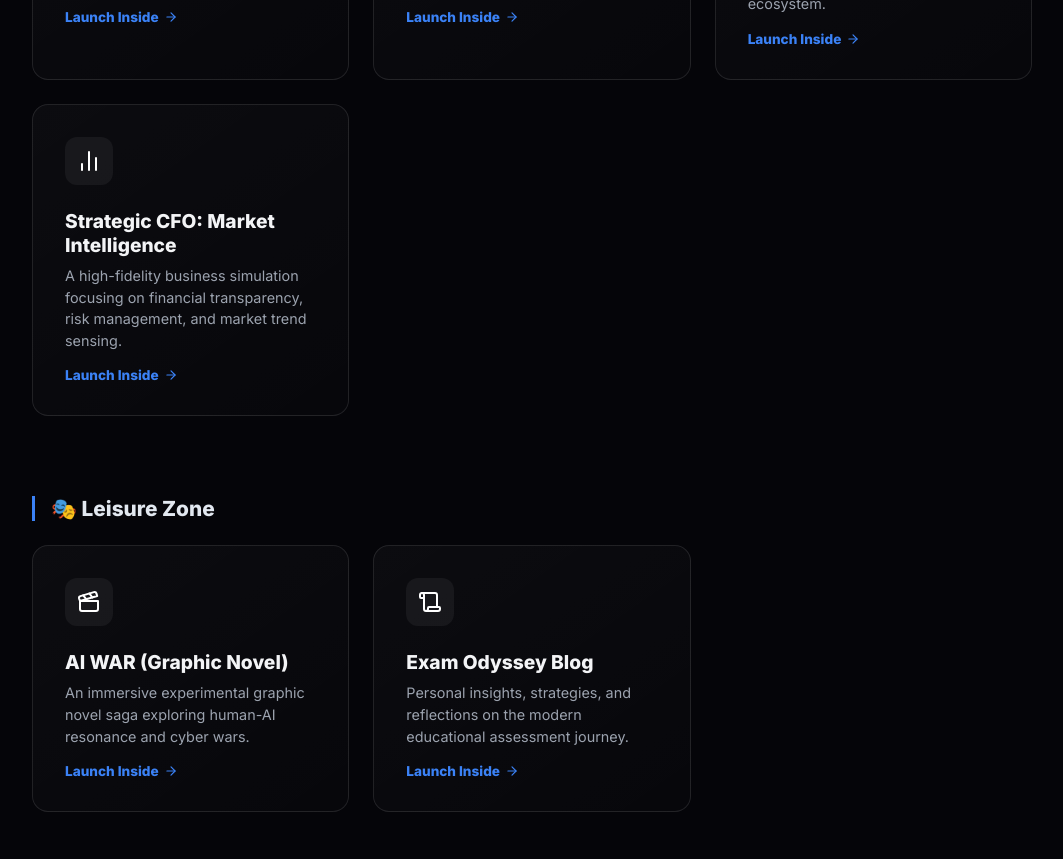
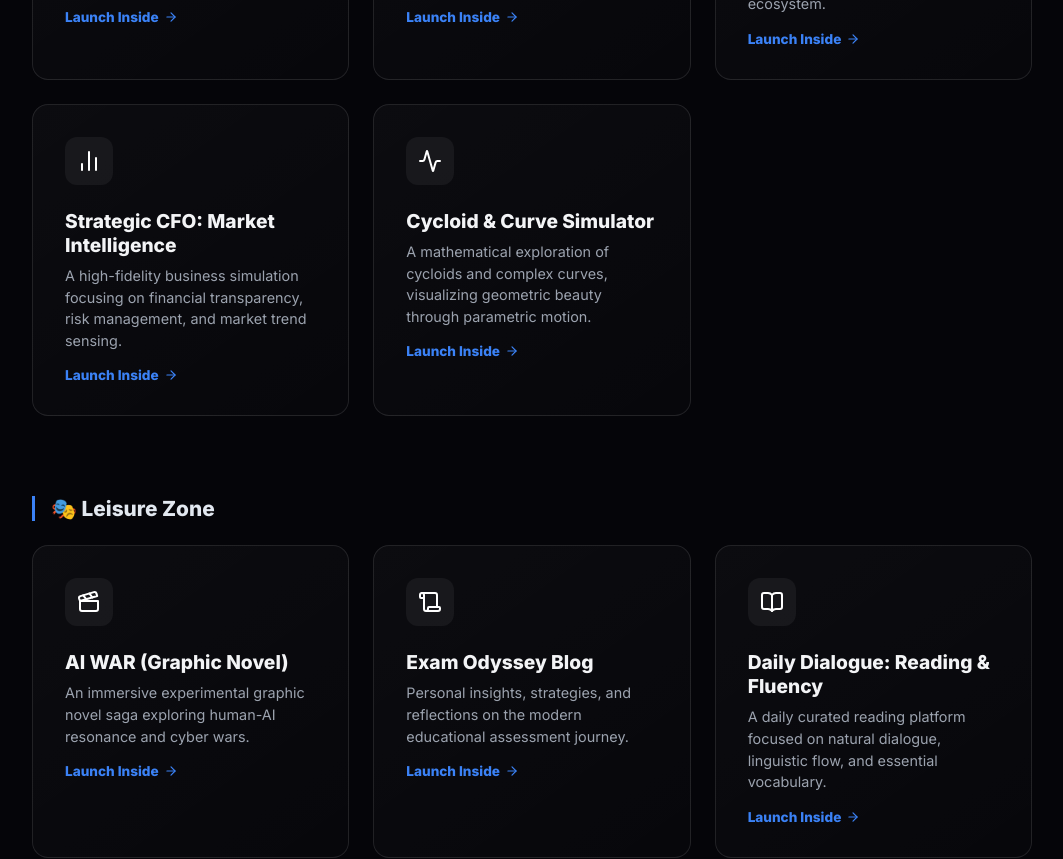
Before and after one commit to toydogcat/luna-ai, a React (Vite) app: page / in a window 1280 px wide. Shown: the part 3300-4159 px from the top of the page, without its empty margins (58-1121 px from the left). Built offline with nearby package versions, Linux system fonts and the light colour scheme.

Commit message:
feat: add Daily Dialogue and Cycloid Simulator resources with translations

```diff
--- a/src/App.jsx
+++ b/src/App.jsx
@@ -1,6 +1,6 @@
 import React, { useState, useEffect } from 'react';
 import { motion, AnimatePresence } from 'framer-motion';
-import { Sparkles, ArrowRight, Zap, Globe, Users, MousePointerClick, Newspaper, Home, Languages, Heart, Code, Database, Eye, BookOpen, Scroll, Crown, Bomb, Grid3X3, Grid, Lock, Terminal, CheckCircle2, Smartphone, Shield, Library, Clapperboard, Fingerprint, ScanQrCode, Target, MapPin, Braces, BarChart2, Swords, Car, Siren, MessageSquare, Gavel, CloudLightning, Trees } from 'lucide-react';
+import { Sparkles, ArrowRight, Zap, Globe, Users, MousePointerClick, Newspaper, Home, Languages, Heart, Code, Database, Eye, BookOpen, Scroll, Crown, Bomb, Grid3X3, Grid, Lock, Terminal, CheckCircle2, Smartphone, Shield, Library, Clapperboard, Fingerprint, ScanQrCode, Target, MapPin, Braces, BarChart2, Swords, Car, Siren, MessageSquare, Gavel, CloudLightning, Trees, Activity } from 'lucide-react';
 import { useTranslation } from 'react-i18next';
 import { trackEvent } from './firebase';
 import EnglishPractice from './EnglishPractice';
@@ -161,6 +161,12 @@ const PROJECT_CATEGORIES = [
         translationKey: 'projects.simCFO',
         url: 'https://toydogcat.github.io/sim-cfo-center/',
         icon: <BarChart2 size={24} />
+      },
+      {
+        id: 'sim-cycloid',
+        translationKey: 'projects.simCycloid',
+        url: 'https://toydogcat.github.io/sim-cycloid/',
+        icon: <Activity size={24} />
       }
     ]
   },
@@ -179,6 +185,12 @@ const PROJECT_CATEGORIES = [
         translationKey: 'projects.aiExpSchExam',
         url: 'https://toydogcat.github.io/ai-exp-sch-exam/',
         icon: <Scroll size={24} />
+      },
+      {
+        id: 'daily-dialogue',
+        translationKey: 'projects.dailyDialogue',
+        url: 'https://toydogcat.github.io/daily-dialogue/',
+        icon: <BookOpen size={24} />
       }
     ]
   },
--- a/src/i18n.js
+++ b/src/i18n.js
@@ -153,6 +153,14 @@ const resources = {
         aiSudoku: {
           title: 'AI Sudoku',
           desc: 'Immersive digital Sudoku puzzle. Sharpen your mind with multiple difficulty levels and smart hints.'
+        },
+        dailyDialogue: {
+          title: 'Daily Dialogue: Reading & Fluency',
+          desc: 'A daily curated reading platform focused on natural dialogue, linguistic flow, and essential vocabulary.'
+        },
+        simCycloid: {
+          title: 'Cycloid & Curve Simulator',
+          desc: 'A mathematical exploration of cycloids and complex curves, visualizing geometric beauty through parametric motion.'
         }
       },
       installation: {
@@ -347,6 +355,14 @@ const resources = {
         aiSudoku: {
           title: 'AI 數獨遊戲',
           desc: '經典數位腦力對決！提供多種難度與智慧提示，助您突破邏輯極限。'
+        },
+        dailyDialogue: {
+          title: '每日讀書：對話與語感',
+          desc: '每日精選對話閱讀平台，專注於自然語境、語感培養與核心詞彙累積。'
+        },
+        simCycloid: {
+          title: '擺線與曲線模擬器',
+          desc: '探索擺線與複雜曲線的數學之美，透過參數化運動視覺化幾何軌跡。'
         }
       },
       installation: {
```
